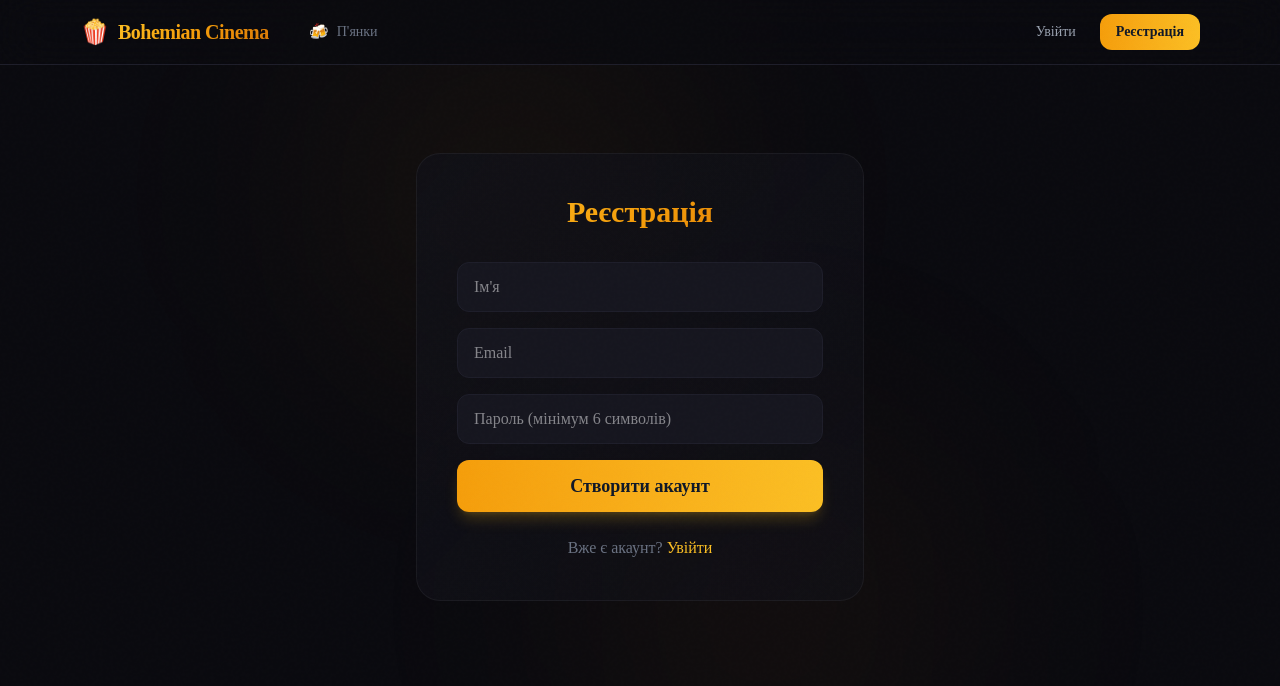
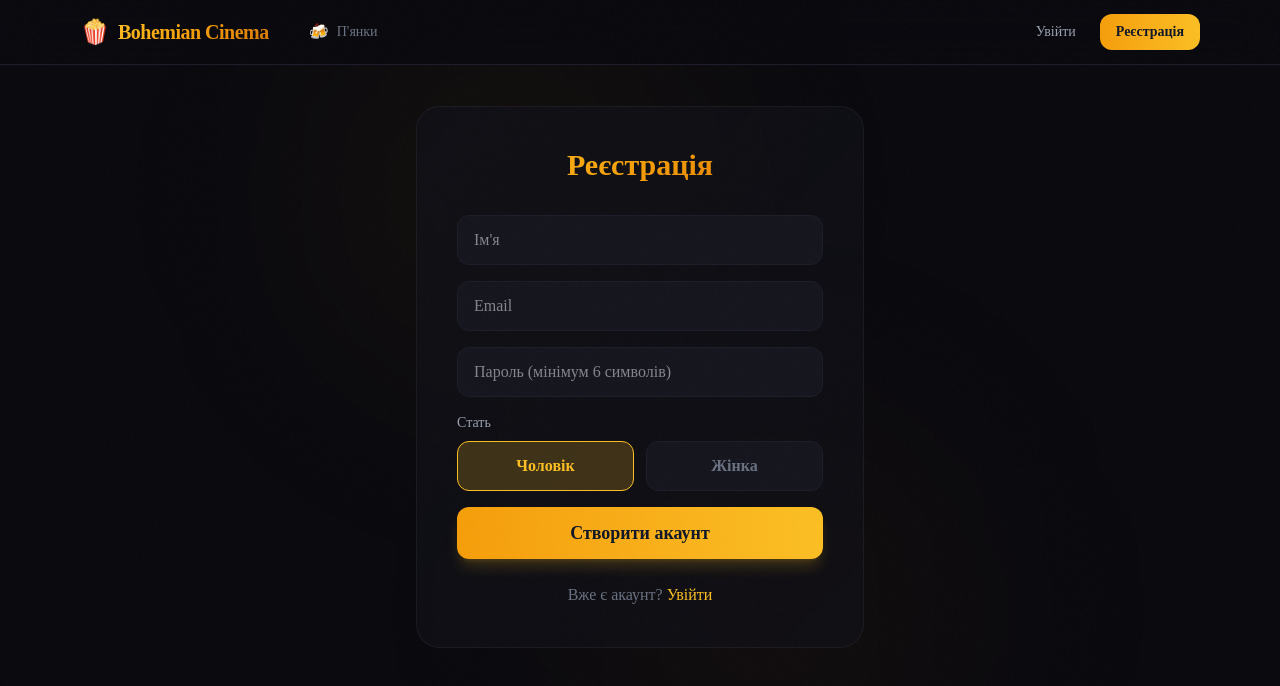
Before and after one commit to Dmitriy-Herasymenko/bohemian-cinema, a Next.js app: page /register in a window 1280 px wide. Shown: the top 686 px of the page. Built offline with nearby package versions, Linux system fonts and the light colour scheme; no server answers.

Commit message:
feat: gender field, party rename to Алкашня знов в зборі, photo upload in party comments, gender in push notifications

```diff
--- a/src/app/api/auth/login/route.ts
+++ b/src/app/api/auth/login/route.ts
@@ -21,7 +21,7 @@ export async function POST(request: Request) {
     return NextResponse.json({ error: "Невірний email або пароль" }, { status: 401 });
   }
 
-  const token = signToken({ userId: user.id, email: user.email, name: user.name });
+  const token = signToken({ userId: user.id, email: user.email, name: user.name, gender: user.gender });
 
   const response = NextResponse.json({ user: { id: user.id, name: user.name, email: user.email } });
   const isSecure = process.env.NODE_ENV === "production";
--- a/src/app/api/auth/me/route.ts
+++ b/src/app/api/auth/me/route.ts
@@ -10,7 +10,7 @@ export async function GET() {
 
   const user = await prisma.user.findUnique({
     where: { id: session.userId },
-    select: { id: true, name: true, email: true, avatar: true },
+    select: { id: true, name: true, email: true, avatar: true, gender: true },
   });
 
   if (!user) {
@@ -18,6 +18,6 @@ export async function GET() {
   }
 
   return NextResponse.json({
-    user: { userId: user.id, name: user.name, email: user.email, avatar: user.avatar },
+    user: { userId: user.id, name: user.name, email: user.email, avatar: user.avatar, gender: user.gender },
   });
 }
--- a/src/app/api/auth/register/route.ts
+++ b/src/app/api/auth/register/route.ts
@@ -5,7 +5,7 @@ import { signToken } from "@/lib/auth";
 
 export async function POST(request: Request) {
   const body = await request.json();
-  const { name, email, password } = body;
+  const { name, email, password, gender } = body;
 
   if (!name || !email || !password) {
     return NextResponse.json({ error: "Всі поля обов'язкові" }, { status: 400 });
@@ -18,10 +18,10 @@ export async function POST(request: Request) {
 
   const hashed = await bcrypt.hash(password, 10);
   const user = await prisma.user.create({
-    data: { name, email, password: hashed },
+    data: { name, email, password: hashed, gender: gender === "female" ? "female" : "male" },
   });
 
-  const token = signToken({ userId: user.id, email: user.email, name: user.name });
+  const token = signToken({ userId: user.id, email: user.email, name: user.name, gender: user.gender });
 
   const response = NextResponse.json({ user: { id: user.id, name: user.name, email: user.email } });
   const isSecure = process.env.NODE_ENV === "production";
--- a/src/app/api/chat/route.ts
+++ b/src/app/api/chat/route.ts
@@ -38,7 +38,7 @@ export async function POST(request: Request) {
     include: { user: { select: { id: true, name: true, avatar: true } } },
   });
 
-  notifyChatMessage(session.name, text.trim(), session.userId).catch(() => {});
+  notifyChatMessage(session.name, text.trim(), session.userId, session.gender).catch(() => {});
 
   return NextResponse.json(message);
 }
--- a/src/app/api/movies/route.ts
+++ b/src/app/api/movies/route.ts
@@ -55,10 +55,10 @@ export async function POST(request: Request) {
       trailerUrl: trailerUrl || null,
       createdById: session.userId,
     },
-    include: { createdBy: { select: { name: true } } },
+    include: { createdBy: { select: { name: true, gender: true } } },
   });
 
-  notifyNewMovie(title, movie.createdBy?.name || "Хтось", slug).catch(() => {});
+  notifyNewMovie(title, movie.createdBy?.name || "Хтось", slug, movie.createdBy?.gender || undefined).catch(() => {});
 
   return NextResponse.json(movie);
 }
--- a/src/app/api/parties/[id]/movies/route.ts
+++ b/src/app/api/parties/[id]/movies/route.ts
@@ -46,10 +46,10 @@ export async function POST(
       partyId: id,
       createdById: session.userId,
     },
-    include: { createdBy: { select: { name: true } } },
+    include: { createdBy: { select: { name: true, gender: true } } },
   });
 
-  notifyNewMovie(title, movie.createdBy?.name || "Хтось", slug).catch(() => {});
+  notifyNewMovie(title, movie.createdBy?.name || "Хтось", slug, movie.createdBy?.gender || undefined).catch(() => {});
 
   return NextResponse.json(movie);
 }
--- a/src/app/api/party-comments/route.ts
+++ b/src/app/api/party-comments/route.ts
@@ -9,7 +9,7 @@ export async function GET(request: Request) {
 
   const comments = await prisma.partyComment.findMany({
     where: { partyId },
-    include: { user: { select: { id: true, name: true, avatar: true } } },
+    include: { user: { select: { id: true, name: true, avatar: true, gender: true } } },
     orderBy: { createdAt: "desc" },
   });
 
@@ -20,14 +20,15 @@ export async function POST(request: Request) {
   const session = await getSession();
   if (!session) return NextResponse.json({ error: "Unauthorized" }, { status: 401 });
 
-  const { partyId, text } = await request.json();
-  if (!partyId || !text?.trim()) return NextResponse.json({ error: "partyId and text required" }, { status: 400 });
+  const { partyId, text, image } = await request.json();
+  if (!partyId) return NextResponse.json({ error: "partyId required" }, { status: 400 });
+  if (!text?.trim() && !image) return NextResponse.json({ error: "text or image required" }, { status: 400 });
 
   const comment = await prisma.partyComment.upsert({
     where: { userId_partyId: { userId: session.userId, partyId } },
-    update: { text: text.trim() },
-    create: { userId: session.userId, partyId, text: text.trim() },
-    include: { user: { select: { id: true, name: true, avatar: true } } },
+    update: { text: text?.trim() || "", image: image || null },
+    create: { userId: session.userId, partyId, text: text?.trim() || "", image: image || null },
+    include: { user: { select: { id: true, name: true, avatar: true, gender: true } } },
   });
 
   return NextResponse.json(comment);
--- a/src/app/register/page.tsx
+++ b/src/app/register/page.tsx
@@ -11,6 +11,7 @@ export default function RegisterPage() {
   const [name, setName] = useState("");
   const [email, setEmail] = useState("");
   const [password, setPassword] = useState("");
+  const [gender, setGender] = useState("male");
   const [error, setError] = useState("");
   const [loading, setLoading] = useState(false);
 
@@ -18,7 +19,7 @@ export default function RegisterPage() {
     e.preventDefault();
     setError("");
     setLoading(true);
-    const result = await register(name, email, password);
+    const result = await register(name, email, password, gender);
     setLoading(false);
     if (result.error) {
       setError(result.error);
@@ -43,6 +44,27 @@ export default function RegisterPage() {
             className="w-full bg-surface-input border border-border rounded-xl px-4 py-3 focus:outline-none focus:border-amber-400 transition-colors" required />
           <input type="password" placeholder="Пароль (мінімум 6 символів)" value={password} onChange={(e) => setPassword(e.target.value)}
             className="w-full bg-surface-input border border-border rounded-xl px-4 py-3 focus:outline-none focus:border-amber-400 transition-colors" required minLength={6} />
+          <div>
+            <label className="block text-gray-400 text-sm mb-2">Стать</label>
+            <div className="flex gap-3">
+              <button type="button" onClick={() => setGender("male")}
+                className={`flex-1 py-3 rounded-xl font-bold transition-all duration-300 btn-press border ${
+                  gender === "male"
+                    ? "bg-amber-400/20 border-amber-400 text-amber-400"
+                    : "bg-surface-input border-border text-gray-500 hover:border-gray-500"
+                }`}>
+                Чоловік
+              </button>
+              <button type="button" onClick={() => setGender("female")}
+                className={`flex-1 py-3 rounded-xl font-bold transition-all duration-300 btn-press border ${
+                  gender === "female"
+                    ? "bg-pink-400/20 border-pink-400 text-pink-400"
+                    : "bg-surface-input border-border text-gray-500 hover:border-gray-500"
+                }`}>
+                Жінка
+              </button>
+            </div>
+          </div>
           <button type="submit" disabled={loading}
             className="w-full bg-gradient-to-r from-amber-500 to-amber-400 text-gray-900 py-3 rounded-xl font-bold text-lg hover:from-amber-400 hover:to-amber-300 disabled:opacity-40 transition-all duration-300 btn-press shadow-lg shadow-amber-400/20">
             {loading ? "Створюю..." : "Створити акаунт"}
--- a/src/components/AuthContext.tsx
+++ b/src/components/AuthContext.tsx
@@ -7,13 +7,14 @@ interface User {
   name: string;
   email: string;
   avatar: string | null;
+  gender: string;
 }
 
 interface AuthContextType {
   user: User | null;
   loading: boolean;
   login: (email: string, password: string) => Promise<{ error?: string }>;
-  register: (name: string, email: string, password: string) => Promise<{ error?: string }>;
+  register: (name: string, email: string, password: string, gender?: string) => Promise<{ error?: string }>;
   logout: () => Promise<void>;
   refresh: () => Promise<void>;
 }
@@ -60,11 +61,11 @@ export function AuthProvider({ children }: { children: ReactNode }) {
     return {};
   };
 
-  const register = async (name: string, email: string, password: string) => {
+  const register = async (name: string, email: string, password: string, gender?: string) => {
     const res = await fetch("/api/auth/register", {
       method: "POST",
       headers: { "Content-Type": "application/json" },
-      body: JSON.stringify({ name, email, password }),
+      body: JSON.stringify({ name, email, password, gender }),
     });
     const data = await res.json();
     if (!res.ok) return { error: data.error };
--- a/src/lib/auth.ts
+++ b/src/lib/auth.ts
@@ -7,6 +7,7 @@ export interface SessionPayload {
   userId: string;
   email: string;
   name: string;
+  gender?: string;
 }
 
 export function signToken(payload: SessionPayload): string {
```
Also changed, not shown: src/app/parties/[id]/page.tsx (+38 -7 lines), src/lib/notifications.ts (+6 -4 lines), 1 other file (tests, documents, lock files or other folders).
